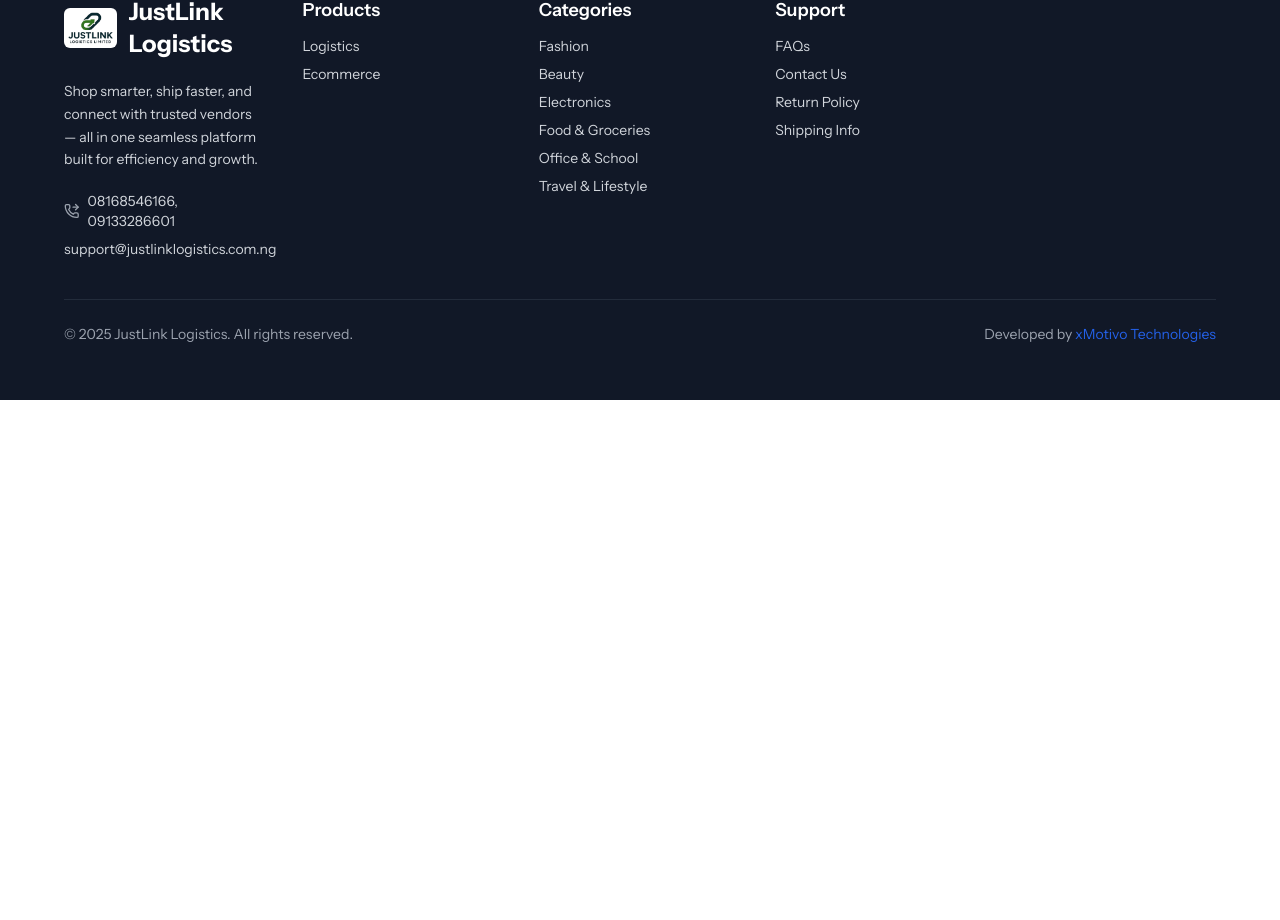
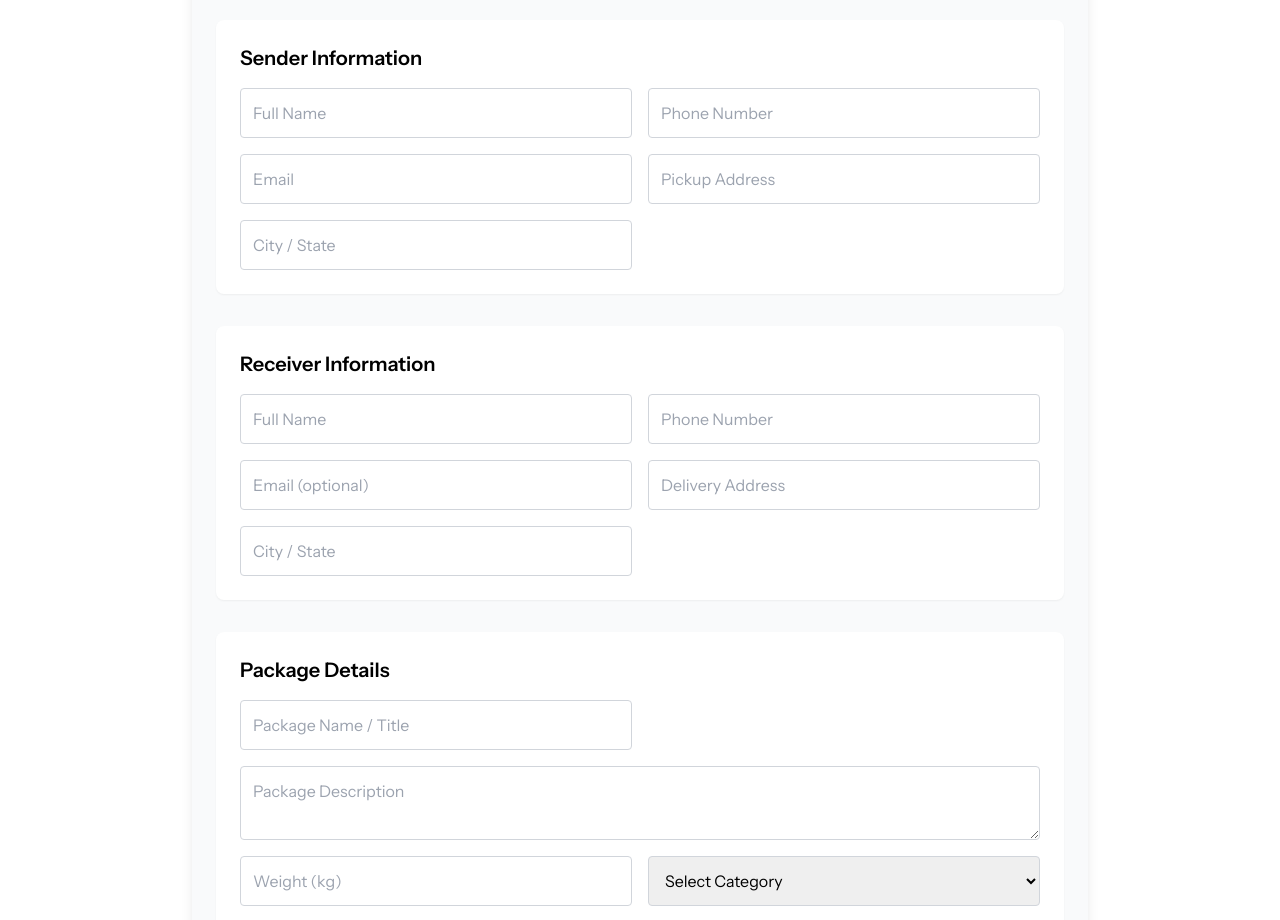
Before and after one commit to ikennaex/justink, a React (Vite) app: page /logistics/sendpackage in a window 1280 px wide. Shown: the part 124-1044 px from the top of the page. Before the commit the page ends 800 px from the top, so only its background shows below. Built offline with nearby package versions, Linux system fonts and the light colour scheme.

Commit message:
send package ui

```diff
--- a/src/App.jsx
+++ b/src/App.jsx
@@ -19,6 +19,7 @@
 import Contact from './logistics/Pages/Contact/Contact'
 import Services from './logistics/Pages/Services/Services'
 import About from './logistics/Pages/About/About'
+import SendPackage from './logistics/Pages/SendPackage/SendPackage'
 
 const App = () => {
 
@@ -56,6 +57,7 @@
           <Route path='/logistics/contact' element={<Contact />} />
           <Route path='/logistics/services' element={<Services />} />
           <Route path='/logistics/about' element={<About />} />
+          <Route path='/logistics/sendpackage' element={<SendPackage />} />
         </Routes>
       </div>
 
--- a/src/logistics/Components/HeroSection/HeroSection.jsx
+++ b/src/logistics/Components/HeroSection/HeroSection.jsx
@@ -1,6 +1,7 @@
 import React from "react";
 import {loghero} from "../../../imports"; // ensure this is correct
 import { Search } from "lucide-react";
+import { Link } from "react-router";
 
 const HeroSection = () => {
   return (
@@ -44,8 +45,8 @@
             <button
               className="px-5 py-3 rounded-xl font-semibold flex items-center gap-2"
               style={{ backgroundColor: "#33751D" }}
-            >
-              Send Package
+            ><Link to='sendpackage'>
+              Send Package</Link>
             </button>
 
             <button className="border border-white px-5 py-3 rounded-xl hover:bg-white hover:text-black transition">
--- /dev/null
+++ b/src/logistics/Pages/SendPackage/SendPackage.jsx
@@ -0,0 +1,210 @@
+import React, { useState } from 'react';
+
+const SendPackage = () => {
+  const [formData, setFormData] = useState({
+    senderName: '',
+    senderPhone: '',
+    senderEmail: '',
+    senderAddress: '',
+    senderCity: '',
+    receiverName: '',
+    receiverPhone: '',
+    receiverEmail: '',
+    receiverAddress: '',
+    receiverCity: '',
+    packageName: '',
+    packageDescription: '',
+    packageWeight: '',
+    packageCategory: '',
+    isFragile: 'No',
+  });
+
+  const handleChange = (e) => {
+    const { name, value } = e.target;
+    setFormData((prev) => ({ ...prev, [name]: value }));
+  };
+
+  const handleSubmit = (e) => {
+    e.preventDefault();
+    console.log('Form Data:', formData);
+  };
+
+  return (
+    <div className="max-w-4xl mx-auto p-6 bg-gray-50 shadow-lg rounded-lg">
+      <h2 className="text-2xl font-bold mb-6 text-center">Send a Package</h2>
+      <form onSubmit={handleSubmit} className="space-y-8">
+
+        {/* Sender Information */}
+        <section className="bg-white p-6 rounded-lg shadow-sm">
+          <h3 className="text-xl font-semibold mb-4">Sender Information</h3>
+          <div className="grid grid-cols-1 md:grid-cols-2 gap-4">
+            <input
+              type="text"
+              name="senderName"
+              placeholder="Full Name"
+              value={formData.senderName}
+              onChange={handleChange}
+              required
+              className="p-3 border border-gray-300 rounded focus:outline-none focus:ring-2 focus:ring-blue-400"
+            />
+            <input
+              type="tel"
+              name="senderPhone"
+              placeholder="Phone Number"
+              value={formData.senderPhone}
+              onChange={handleChange}
+              required
+              className="p-3 border border-gray-300 rounded focus:outline-none focus:ring-2 focus:ring-blue-400"
+            />
+            <input
+              type="email"
+              name="senderEmail"
+              placeholder="Email"
+              value={formData.senderEmail}
+              onChange={handleChange}
+              required
+              className="p-3 border border-gray-300 rounded focus:outline-none focus:ring-2 focus:ring-blue-400"
+            />
+            <input
+              type="text"
+              name="senderAddress"
+              placeholder="Pickup Address"
+              value={formData.senderAddress}
+              onChange={handleChange}
+              required
+              className="p-3 border border-gray-300 rounded focus:outline-none focus:ring-2 focus:ring-blue-400"
+            />
+            <input
+              type="text"
+              name="senderCity"
+              placeholder="City / State"
+              value={formData.senderCity}
+              onChange={handleChange}
+              required
+              className="p-3 border border-gray-300 rounded focus:outline-none focus:ring-2 focus:ring-blue-400"
+            />
+          </div>
+        </section>
+
+        {/* Receiver Information */}
+        <section className="bg-white p-6 rounded-lg shadow-sm">
+          <h3 className="text-xl font-semibold mb-4">Receiver Information</h3>
+          <div className="grid grid-cols-1 md:grid-cols-2 gap-4">
+            <input
+              type="text"
+              name="receiverName"
+              placeholder="Full Name"
+              value={formData.receiverName}
+              onChange={handleChange}
+              required
+              className="p-3 border border-gray-300 rounded focus:outline-none focus:ring-2 focus:ring-green-400"
+            />
+            <input
+              type="tel"
+              name="receiverPhone"
+              placeholder="Phone Number"
+              value={formData.receiverPhone}
+              onChange={handleChange}
+              required
+              className="p-3 border border-gray-300 rounded focus:outline-none focus:ring-2 focus:ring-green-400"
+            />
+            <input
+              type="email"
+              name="receiverEmail"
+              placeholder="Email (optional)"
+              value={formData.receiverEmail}
+              onChange={handleChange}
+              className="p-3 border border-gray-300 rounded focus:outline-none focus:ring-2 focus:ring-green-400"
+            />
+            <input
+              type="text"
+              name="receiverAddress"
+              placeholder="Delivery Address"
+              value={formData.receiverAddress}
+              onChange={handleChange}
+              required
+              className="p-3 border border-gray-300 rounded focus:outline-none focus:ring-2 focus:ring-green-400"
+            />
+            <input
+              type="text"
+              name="receiverCity"
+              placeholder="City / State"
+              value={formData.receiverCity}
+              onChange={handleChange}
+              required
+              className="p-3 border border-gray-300 rounded focus:outline-none focus:ring-2 focus:ring-green-400"
+            />
+          </div>
+        </section>
+
+        {/* Package Details */}
+        <section className="bg-white p-6 rounded-lg shadow-sm">
+          <h3 className="text-xl font-semibold mb-4">Package Details</h3>
+          <div className="grid grid-cols-1 md:grid-cols-2 gap-4">
+            <input
+              type="text"
+              name="packageName"
+              placeholder="Package Name / Title"
+              value={formData.packageName}
+              onChange={handleChange}
+              required
+              className="p-3 border border-gray-300 rounded focus:outline-none focus:ring-2 focus:ring-purple-400"
+            />
+            <textarea
+              name="packageDescription"
+              placeholder="Package Description"
+              value={formData.packageDescription}
+              onChange={handleChange}
+              required
+              className="p-3 border border-gray-300 rounded focus:outline-none focus:ring-2 focus:ring-purple-400 col-span-1 md:col-span-2"
+            />
+            <input
+              type="number"
+              name="packageWeight"
+              placeholder="Weight (kg)"
+              value={formData.packageWeight}
+              onChange={handleChange}
+              min="0"
+              step="0.01"
+              required
+              className="p-3 border border-gray-300 rounded focus:outline-none focus:ring-2 focus:ring-purple-400"
+            />
+            <select
+              name="packageCategory"
+              value={formData.packageCategory}
+              onChange={handleChange}
+              required
+              className="p-3 border border-gray-300 rounded focus:outline-none focus:ring-2 focus:ring-purple-400"
+            >
+              <option value="">Select Category</option>
+              <option value="Documents">Documents</option>
+              <option value="Electronics">Electronics</option>
+              <option value="Food & perishables">Food & perishables</option>
+              <option value="Clothing">Clothing</option>
+              <option value="Fragile items">Fragile items</option>
+              <option value="Others">Others</option>
+            </select>
+            <select
+              name="isFragile"
+              value={formData.isFragile}
+              onChange={handleChange}
+              className="p-3 border border-gray-300 rounded focus:outline-none focus:ring-2 focus:ring-red-400"
+            >
+              <option value="No">Fragile: No</option>
+              <option value="Yes">Fragile: Yes</option>
+            </select>
+          </div>
+        </section>
+
+        <button
+          type="submit"
+          className="w-full bg-[#33751D] hover:bg-[#1e4d0f] text-white font-semibold py-3 rounded-lg shadow"
+        >
+          Send Package
+        </button>
+      </form>
+    </div>
+  );
+};
+
+export default SendPackage;
```
